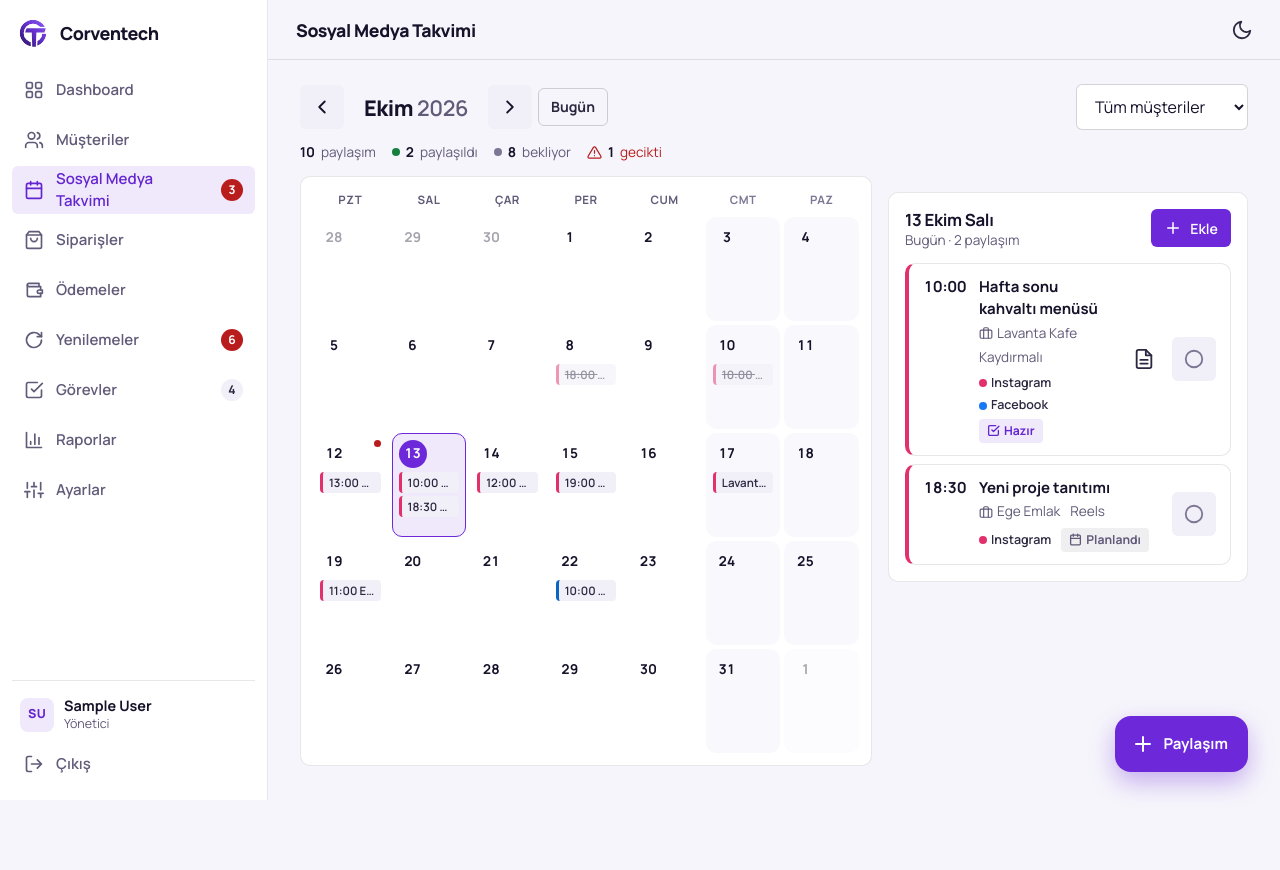
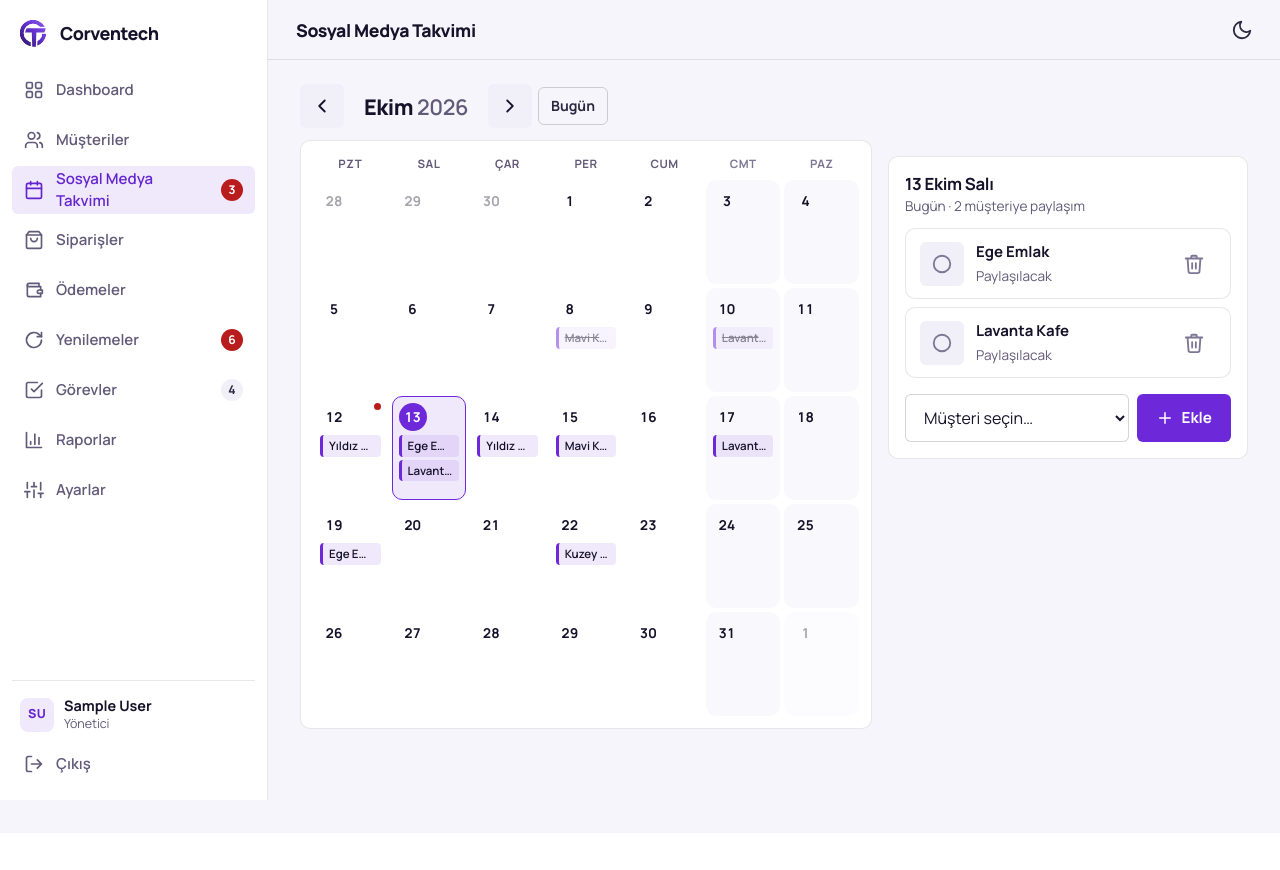
Before and after one commit to ArdaErenGuler/corventech-musteri-takip, a PHP site: page /takvim.php in a window 1280 px wide. After the commit the page ends 800 px from the top, so only its background shows below. Run offline with PHP 8.4, Linux system fonts and the light colour scheme; the visitor is signed in with stand-in values (Sample User, id 1); data comes from the database, SQL or seed files in the repository; some libraries are stand-ins or nearby versions.

Commit message:
Sosyal medya takvimi sadeleştirildi
- Güne yalnızca müşteri eklenir (gün panelinde seçim + Ekle)
- Platform, tür, saat, metin ve tekrar seçenekleri kaldırıldı; ayrı form sayfası yok
- Gün listesinde paylaşıldı işareti ve silme
- Aynı müşteri aynı güne iki kez eklenemez

Co-Authored-By: Claude Opus 5.5 <noreply@anthropic.com>

```diff
--- a/assets/css/app.css
+++ b/assets/css/app.css
@@ -513,7 +513,7 @@ details.table-toggle summary { cursor: pointer; color: var(--accent-text); font-
 .cal-day.has-late::after { content: ""; position: absolute; top: 6px; right: 6px; width: 7px; height: 7px; border-radius: 50%; background: var(--critical); }
 
 .cal-dots { display: flex; gap: 3px; flex-wrap: wrap; justify-content: center; max-width: 100%; }
-.cal-dots i { width: 7px; height: 7px; border-radius: 50%; }
+.cal-dots i { width: 7px; height: 7px; border-radius: 50%; background: var(--accent); }
 .cal-dots i.is-done { opacity: 0.35; }
 .cal-chips { display: none; }
 
@@ -525,8 +525,8 @@ details.table-toggle summary { cursor: pointer; color: var(--accent-text); font-
     .cal-chips { display: flex; flex-direction: column; gap: 3px; min-width: 0; }
     .cal-chip {
         display: block; padding: 2px 6px; border-radius: 4px;
-        border-left: 3px solid var(--pf);
-        background: var(--surface-2); color: var(--text);
+        border-left: 3px solid var(--accent);
+        background: var(--accent-subtle); color: var(--heading);
         font-size: 0.72rem; font-weight: 600; line-height: 1.5;
         white-space: nowrap; overflow: hidden; text-overflow: ellipsis;
     }
@@ -537,31 +537,11 @@ details.table-toggle summary { cursor: pointer; color: var(--accent-text); font-
 .cal-agenda { scroll-margin-top: 76px; }
 .cal-agenda .card-head { align-items: flex-start; }
 
-/* Paylaşım kartı */
-.post-item { border-left: 4px solid var(--pf); align-items: flex-start; }
+/* Gün listesi ve hızlı ekleme */
 .post-item .item-title { white-space: normal; }
-.post-time { display: flex; flex-direction: column; align-items: center; min-width: 44px; padding-top: 2px; line-height: 1.2; }
-.post-time b { font-size: 0.95rem; color: var(--heading); font-variant-numeric: tabular-nums; }
-.post-time small { font-size: 0.7rem; }
-.pf-row { align-items: center; margin-top: 6px; }
-.pf { display: inline-flex; align-items: center; gap: 5px; font-size: 0.78rem; font-weight: 600; color: var(--text); }
-.pf i { width: 8px; height: 8px; border-radius: 50%; display: inline-block; }
-.post-item .item-actions { align-self: center; }
-.icon-btn.is-copied { color: var(--good); }
-
-/* Platform seçimi */
-.pick-chips { display: flex; flex-wrap: wrap; gap: 8px; }
-.pick {
-    display: inline-flex; align-items: center; gap: 8px;
-    min-height: 42px; padding: 0 14px; border-radius: 8px;
-    border: 1px solid var(--line-strong); background: var(--bg-soft);
-    font-weight: 600; font-size: 0.9rem; cursor: pointer; user-select: none;
-}
-.pick input { position: absolute; opacity: 0; pointer-events: none; }
-.pick i { width: 10px; height: 10px; border-radius: 50%; background: var(--pf); }
-.pick:has(input:checked) { border-color: var(--pf); background: color-mix(in srgb, var(--pf) 12%, transparent); color: var(--heading); }
-.pick:has(input:checked)::after { content: "✓"; font-weight: 800; color: var(--pf); }
-.pick:has(input:focus-visible) { outline: 2px solid var(--accent); outline-offset: 2px; }
+.quick-add { display: flex; gap: 8px; }
+.quick-add select { flex: 1; min-width: 0; }
+.quick-add .btn { flex: none; }
 
 /* Bugünkü paylaşımlar şeridi */
 .today-banner {
--- a/assets/js/app.js
+++ b/assets/js/app.js
@@ -205,7 +205,6 @@
     /* ---------- Sosyal medya takvimi: güne dokununca o günün listesi ---------- */
     var calendar = $('[data-calendar]');
     if (calendar) {
-        var fab = $('.fab');
         calendar.addEventListener('click', function (e) {
             var day = e.target.closest('[data-day]');
             if (!day) return;
@@ -217,7 +216,6 @@
             day.classList.add('is-selected');
             day.setAttribute('aria-current', 'date');
             $$('[data-agenda]').forEach(function (a) { a.hidden = a !== agenda; });
-            if (fab) fab.href = 'paylasim-form.php?tarih=' + key;
             var url = new URL(location.href);
             url.searchParams.set('gun', key);
             history.replaceState(null, '', url);
@@ -226,20 +224,6 @@
             }
         });
     }
-
-    /* ---------- Metni kopyala ---------- */
-    document.addEventListener('click', function (e) {
-        var btn = e.target.closest('[data-copy]');
-        if (!btn) return;
-        e.preventDefault();
-        var text = btn.getAttribute('data-copy');
-        var done = function () {
-            btn.classList.add('is-copied');
-            btn.setAttribute('title', 'Kopyalandı');
-            setTimeout(function () { btn.classList.remove('is-copied'); btn.setAttribute('title', 'Metni kopyala'); }, 1500);
-        };
-        if (navigator.clipboard) navigator.clipboard.writeText(text).then(done).catch(function () {});
-    });
 
     /* ---------- Paylaşım bildirimi ----------
      * Uygulama açıldığında, o gün paylaşılacak gönderi varsa günde bir kez sistem bildirimi gösterir.
@@ -265,7 +249,7 @@
                 var late = rows.length - today;
                 var title = today ? 'Bugün ' + today + ' paylaşım var' : late + ' paylaşım gecikti';
                 var body = rows.slice(0, 4).map(function (r) {
-                    return (r.time ? r.time + ' · ' : '') + (r.customer ? r.customer + ' – ' : '') + r.title + (r.late ? ' (gecikti)' : '');
+                    return (r.customer || r.title) + (r.late ? ' (gecikti)' : '');
                 }).join('\n');
                 navigator.serviceWorker.ready.then(function (reg) {
                     reg.showNotification(title, {
--- a/includes/social.php
+++ b/includes/social.php
@@ -1,40 +1,16 @@
 <?php
 /**
- * Sosyal medya paylaşım takvimi: sabitler ve ortak bileşenler.
+ * Sosyal medya takvimi: güne müşteri eklenir, o gün gelince hatırlatılır.
+ * (posts tablosundaki platform/tür/saat alanları şimdilik kullanılmıyor.)
  */
-
-/** Platform adı ve tanıma rengi (yalnızca küçük işaretlerde kullanılır; metin her zaman nötr renkte) */
-const PLATFORMS = [
-    'instagram' => ['Instagram', '#e1306c'],
-    'facebook'  => ['Facebook', '#1877f2'],
-    'tiktok'    => ['TikTok', '#00b8b0'],
-    'linkedin'  => ['LinkedIn', '#0a66c2'],
-    'youtube'   => ['YouTube', '#e62117'],
-    'x'         => ['X', '#8a83a0'],
-];
-
-const POST_TYPES = [
-    'post'     => 'Gönderi',
-    'reels'    => 'Reels',
-    'story'    => 'Hikaye',
-    'carousel' => 'Kaydırmalı',
-    'video'    => 'Video',
-];
-
-const POST_STATUS = [
-    'planned'   => ['Planlandı', 'neutral', 'calendar'],
-    'ready'     => ['Hazır', 'accent', 'check-square'],
-    'published' => ['Paylaşıldı', 'good', 'check'],
-];
 
 const TR_WEEKDAYS = ['Pazartesi', 'Salı', 'Çarşamba', 'Perşembe', 'Cuma', 'Cumartesi', 'Pazar'];
 const TR_WEEKDAYS_SHORT = ['Pzt', 'Sal', 'Çar', 'Per', 'Cum', 'Cmt', 'Paz'];
 
 const POSTS_SELECT = "
-    SELECT p.*, COALESCE(NULLIF(c.company_name, ''), c.contact_name) AS customer_name, u.name AS assignee_name
+    SELECT p.*, COALESCE(NULLIF(c.company_name, ''), c.contact_name, p.title) AS customer_name
     FROM posts p
     LEFT JOIN customers c ON c.id = p.customer_id
-    LEFT JOIN users u ON u.id = p.assigned_to
 ";
 
 /** "20 Ekim Salı" */
@@ -44,76 +20,47 @@ function date_long_tr(string $date): string
     return (int) date('j', $ts) . ' ' . TR_MONTHS[(int) date('n', $ts)] . ' ' . TR_WEEKDAYS[(int) date('N', $ts) - 1];
 }
 
-function post_platforms(array $p): array
-{
-    return array_values(array_filter(explode(',', (string) $p['platforms']), fn($k) => isset(PLATFORMS[$k])));
-}
-
-function post_color(array $p): string
-{
-    $first = post_platforms($p)[0] ?? 'x';
-    return PLATFORMS[$first][1];
-}
-
-/** Paylaşım durumu; tarihi geçmiş ve paylaşılmamışsa "Gecikti" */
-function post_state_badge(array $p): string
-{
-    if ($p['status'] !== 'published' && $p['scheduled_date'] < today()) {
-        return badge('Gecikti', 'critical', 'alert');
-    }
-    [$label, $tone, $ic] = POST_STATUS[$p['status']];
-    return badge($label, $tone, $ic);
-}
-
-function platform_chips(array $p): string
-{
-    $out = '';
-    foreach (post_platforms($p) as $k) {
-        $out .= '<span class="pf"><i style="background:' . PLATFORMS[$k][1] . '"></i>' . e(PLATFORMS[$k][0]) . '</span>';
-    }
-    return $out;
-}
-
 /** Bugün ve gecikmiş, henüz paylaşılmamış gönderiler */
 function due_posts(): array
 {
-    return q_all(POSTS_SELECT . " WHERE p.status <> 'published' AND p.scheduled_date <= CURDATE() ORDER BY p.scheduled_date, p.scheduled_time IS NULL, p.scheduled_time");
+    return q_all(POSTS_SELECT . " WHERE p.status <> 'published' AND p.scheduled_date <= CURDATE() ORDER BY p.scheduled_date, customer_name");
 }
 
-/** Paylaşım kartı */
+/** Takvimdeki satır: müşteri adı, paylaşıldı işareti, sil */
 function post_item(array $p, bool $showDate = false): string
 {
     $done = $p['status'] === 'published';
+    $late = !$done && $p['scheduled_date'] < today();
     $return = $_SERVER['REQUEST_URI'] ?? 'takvim.php';
     ob_start(); ?>
-    <div class="item post-item<?= $done ? ' is-done' : '' ?>" style="--pf:<?= e(post_color($p)) ?>">
-        <div class="post-time">
-            <?php if ($showDate): ?><b><?= (int) date('j', strtotime($p['scheduled_date'])) ?></b><small><?= TR_MONTHS_SHORT[(int) date('n', strtotime($p['scheduled_date']))] ?></small>
-            <?php else: ?><b><?= $p['scheduled_time'] ? substr($p['scheduled_time'], 0, 5) : '—' ?></b><small><?= $p['scheduled_time'] ? '' : 'gün içi' ?></small><?php endif; ?>
-        </div>
-        <div class="item-main">
-            <a class="item-title stretched" href="paylasim-form.php?id=<?= (int) $p['id'] ?>"><?= e($p['title']) ?></a>
-            <div class="item-sub">
-                <?php if ($p['customer_name']): ?><span><?= icon('briefcase') ?><?= e($p['customer_name']) ?></span><?php endif; ?>
-                <span><?= e(POST_TYPES[$p['post_type']] ?? '') ?></span>
-                <?php if ($showDate && $p['scheduled_time']): ?><span><?= icon('clock') ?><?= substr($p['scheduled_time'], 0, 5) ?></span><?php endif; ?>
-            </div>
-            <div class="item-sub pf-row"><?= platform_chips($p) ?><?= post_state_badge($p) ?></div>
-        </div>
-        <div class="item-actions">
-            <?php if ($p['caption']): ?>
-                <button class="icon-btn" type="button" data-copy="<?= e($p['caption']) ?>" aria-label="Paylaşım metnini kopyala" title="Metni kopyala"><?= icon('note') ?></button>
-            <?php endif; ?>
-            <form method="post" action="takvim.php">
+    <div class="item post-item<?= $done ? ' is-done' : '' ?>">
+        <form method="post" action="takvim.php" class="item-actions">
             <?= csrf_field() ?>
             <input type="hidden" name="action" value="toggle">
             <input type="hidden" name="id" value="<?= (int) $p['id'] ?>">
             <input type="hidden" name="return" value="<?= e($return) ?>">
-                <button class="icon-btn soft" type="submit" aria-label="<?= $done ? 'Paylaşılmadı olarak işaretle' : 'Paylaşıldı olarak işaretle' ?>" title="<?= $done ? 'Geri al' : 'Paylaşıldı' ?>">
+            <button class="icon-btn soft" type="submit" aria-label="<?= $done ? 'Geri al' : 'Paylaşıldı olarak işaretle' ?>" title="<?= $done ? 'Geri al' : 'Paylaşıldı' ?>">
                 <?= icon($done ? 'check' : 'circle', $done ? 'text-good' : 'dim') ?>
             </button>
         </form>
+        <div class="item-main">
+            <?php if ($p['customer_id']): ?>
+                <a class="item-title" href="musteri.php?id=<?= (int) $p['customer_id'] ?>"><?= e($p['customer_name']) ?></a>
+            <?php else: ?>
+                <span class="item-title"><?= e($p['customer_name']) ?></span>
+            <?php endif; ?>
+            <div class="item-sub">
+                <?php if ($showDate): ?><span class="<?= $late ? 'text-critical' : '' ?>"><?= icon('calendar') ?><?= e(date_long_tr($p['scheduled_date'])) ?></span><?php endif; ?>
+                <?php if ($done): ?><span class="text-good">Paylaşıldı</span><?php elseif ($late): ?><span class="text-critical">Gecikti</span><?php else: ?><span>Paylaşılacak</span><?php endif; ?>
             </div>
+        </div>
+        <form method="post" action="takvim.php" class="item-actions" data-confirm="Bu paylaşım takvimden silinsin mi?">
+            <?= csrf_field() ?>
+            <input type="hidden" name="action" value="delete">
+            <input type="hidden" name="id" value="<?= (int) $p['id'] ?>">
+            <input type="hidden" name="return" value="<?= e($return) ?>">
+            <button class="icon-btn" type="submit" aria-label="Sil"><?= icon('trash', 'dim') ?></button>
+        </form>
     </div>
     <?php return ob_get_clean();
 }
--- a/takvim.php
+++ b/takvim.php
@@ -1,17 +1,33 @@
 <?php
 require __DIR__ . '/includes/bootstrap.php';
-require_login();
+$user = require_login();
 
-// Paylaşıldı / geri al
 if (is_post()) {
     verify_csrf();
-    if (input('action') === 'toggle') {
-        $p = q_one('SELECT id, status FROM posts WHERE id = ?', [input_int('id') ?? 0]);
-        if ($p) {
-            $done = $p['status'] !== 'published';
-            q('UPDATE posts SET status = ?, published_at = ? WHERE id = ?', [$done ? 'published' : 'planned', $done ? date('Y-m-d H:i:s') : null, $p['id']]);
-            flash('success', $done ? 'Paylaşıldı olarak işaretlendi.' : 'Paylaşım yeniden planlandı.');
+    $action = input('action');
+
+    if ($action === 'add') {
+        $customerId = input_int('customer_id');
+        $date = input_date('date');
+        if (!$customerId || !$date || !q_val('SELECT id FROM customers WHERE id = ?', [$customerId])) {
+            flash('error', 'Müşteri seçin.');
+        } elseif (q_val('SELECT id FROM posts WHERE customer_id = ? AND scheduled_date = ?', [$customerId, $date])) {
+            flash('error', 'Bu müşteri o güne zaten ekli.');
+        } else {
+            q("INSERT INTO posts (customer_id, title, scheduled_date, created_by) VALUES (?, 'Paylaşım', ?, ?)", [$customerId, $date, $user['id']]);
+            flash('success', 'Takvime eklendi.');
         }
+        redirect('takvim.php?ay=' . substr((string) $date, 0, 7) . '&gun=' . $date);
+    }
+
+    $p = q_one('SELECT id, status FROM posts WHERE id = ?', [input_int('id') ?? 0]);
+    if ($p && $action === 'toggle') {
+        $done = $p['status'] !== 'published';
+        q('UPDATE posts SET status = ?, published_at = ? WHERE id = ?', [$done ? 'published' : 'planned', $done ? date('Y-m-d H:i:s') : null, $p['id']]);
+        flash('success', $done ? 'Paylaşıldı olarak işaretlendi.' : 'Geri alındı.');
+    } elseif ($p && $action === 'delete') {
+        q('DELETE FROM posts WHERE id = ?', [$p['id']]);
+        flash('success', 'Takvimden silindi.');
     }
     redirect(safe_return(input('return'), 'takvim.php'));
 }
@@ -21,60 +37,29 @@ $month = DateTimeImmutable::createFromFormat('!Y-m', input('ay')) ?: new DateTim
 $monthStart = $month->format('Y-m-01');
 $monthEnd = $month->format('Y-m-t');
 $selected = input_date('gun') ?? (today() >= $monthStart && today() <= $monthEnd ? today() : $monthStart);
-$customerFilter = input_int('musteri');
 
-// Takvim ızgarası: ayın ilk gününün haftasının pazartesisinden, son gününün haftasının pazarına
+// Izgara: ayın ilk haftasının pazartesisinden son haftasının pazarına
 $gridStart = (new DateTimeImmutable($monthStart))->modify('-' . ((int) date('N', strtotime($monthStart)) - 1) . ' days');
 $gridEnd = (new DateTimeImmutable($monthEnd))->modify('+' . (7 - (int) date('N', strtotime($monthEnd))) . ' days');
 
-$where = 'p.scheduled_date BETWEEN ? AND ?';
-$params = [$gridStart->format('Y-m-d'), $gridEnd->format('Y-m-d')];
-if ($customerFilter) {
-    $where .= ' AND p.customer_id = ?';
-    $params[] = $customerFilter;
-}
 $byDay = [];
-foreach (q_all(POSTS_SELECT . " WHERE $where ORDER BY p.scheduled_date, p.scheduled_time IS NULL, p.scheduled_time, p.id", $params) as $p) {
+foreach (q_all(POSTS_SELECT . ' WHERE p.scheduled_date BETWEEN ? AND ? ORDER BY customer_name', [$gridStart->format('Y-m-d'), $gridEnd->format('Y-m-d')]) as $p) {
     $byDay[$p['scheduled_date']][] = $p;
 }
 
-// Ay özeti
-$monthPosts = array_merge(...array_values(array_filter($byDay, fn($k) => $k >= $monthStart && $k <= $monthEnd, ARRAY_FILTER_USE_KEY)) ?: [[]]);
-$published = count(array_filter($monthPosts, fn($p) => $p['status'] === 'published'));
-$overdue = count(array_filter($monthPosts, fn($p) => $p['status'] !== 'published' && $p['scheduled_date'] < today()));
-
+$customers = q_all("SELECT id, company_name, contact_name FROM customers WHERE status <> 'passive' ORDER BY COALESCE(NULLIF(company_name, ''), contact_name)");
 $prev = $month->modify('-1 month')->format('Y-m');
 $next = $month->modify('+1 month')->format('Y-m');
-$customers = q_all("SELECT id, company_name, contact_name FROM customers WHERE status <> 'passive' ORDER BY COALESCE(NULLIF(company_name, ''), contact_name)");
-$q = fn(array $extra) => 'takvim.php?' . http_build_query(array_filter(['ay' => $month->format('Y-m'), 'musteri' => $customerFilter] + $extra));
 
-layout_start('Sosyal Medya Takvimi', 'calendar', [
-    'fab' => ['href' => 'paylasim-form.php?tarih=' . $selected, 'label' => 'Paylaşım'],
-]);
+layout_start('Sosyal Medya Takvimi', 'calendar', ['fab' => false]);
 ?>
 <div class="cal-toolbar">
     <div class="cal-nav">
-        <a class="icon-btn soft" href="<?= e($q(['ay' => $prev])) ?>" aria-label="Önceki ay"><?= icon('chevron-left') ?></a>
+        <a class="icon-btn soft" href="takvim.php?ay=<?= $prev ?>" aria-label="Önceki ay"><?= icon('chevron-left') ?></a>
         <h2 class="cal-title"><?= TR_MONTHS[(int) $month->format('n')] ?> <span><?= $month->format('Y') ?></span></h2>
-        <a class="icon-btn soft" href="<?= e($q(['ay' => $next])) ?>" aria-label="Sonraki ay"><?= icon('chevron-right') ?></a>
-        <a class="btn sm ghost" href="<?= e($q(['ay' => date('Y-m'), 'gun' => today()])) ?>">Bugün</a>
+        <a class="icon-btn soft" href="takvim.php?ay=<?= $next ?>" aria-label="Sonraki ay"><?= icon('chevron-right') ?></a>
+        <a class="btn sm ghost" href="takvim.php?ay=<?= date('Y-m') ?>&gun=<?= today() ?>">Bugün</a>
     </div>
-    <form method="get" class="cal-filter">
-        <input type="hidden" name="ay" value="<?= e($month->format('Y-m')) ?>">
-        <select name="musteri" data-autosubmit aria-label="Müşteriye göre filtrele">
-            <option value="">Tüm müşteriler</option>
-            <?php foreach ($customers as $c): ?>
-                <option value="<?= (int) $c['id'] ?>"<?= $customerFilter === (int) $c['id'] ? ' selected' : '' ?>><?= e(customer_display_name($c)) ?></option>
-            <?php endforeach; ?>
-        </select>
-    </form>
-</div>
-
-<div class="cal-summary">
-    <span><b><?= count($monthPosts) ?></b> paylaşım</span>
-    <span><i class="dot tone-good-bg"></i><b><?= $published ?></b> paylaşıldı</span>
-    <span><i class="dot"></i><b><?= count($monthPosts) - $published ?></b> bekliyor</span>
-    <?php if ($overdue): ?><span class="text-critical"><?= icon('alert') ?><b><?= $overdue ?></b> gecikti</span><?php endif; ?>
     <button class="btn sm soft" type="button" data-enable-notifications hidden><?= icon('alert') ?>Bildirimleri aç</button>
 </div>
 
@@ -87,23 +72,22 @@ layout_start('Sosyal Medya Takvimi', 'calendar', [
             <?php for ($d = $gridStart; $d <= $gridEnd; $d = $d->modify('+1 day')):
                 $key = $d->format('Y-m-d');
                 $posts = $byDay[$key] ?? [];
-                $late = array_filter($posts, fn($p) => $p['status'] !== 'published' && $key < today());
                 $cls = ['cal-day'];
                 if ($key < $monthStart || $key > $monthEnd) $cls[] = 'is-out';
                 if ($key === today()) $cls[] = 'is-today';
                 if ($key === $selected) $cls[] = 'is-selected';
                 if ((int) $d->format('N') >= 6) $cls[] = 'is-weekend';
-                if ($late) $cls[] = 'has-late';
-                $label = date_long_tr($key) . ($posts ? ', ' . count($posts) . ' paylaşım' : ''); ?>
-                <a class="<?= implode(' ', $cls) ?>" href="<?= e($q(['ay' => $d->format('Y-m'), 'gun' => $key])) ?>" data-day="<?= $key ?>" aria-label="<?= e($label) ?>"<?= $key === $selected ? ' aria-current="date"' : '' ?>>
+                if (array_filter($posts, fn($p) => $p['status'] !== 'published' && $key < today())) $cls[] = 'has-late'; ?>
+                <a class="<?= implode(' ', $cls) ?>" href="takvim.php?ay=<?= $d->format('Y-m') ?>&gun=<?= $key ?>" data-day="<?= $key ?>"
+                   aria-label="<?= e(date_long_tr($key) . ($posts ? ', ' . count($posts) . ' müşteri' : '')) ?>"<?= $key === $selected ? ' aria-current="date"' : '' ?>>
                     <span class="cal-num"><?= (int) $d->format('j') ?></span>
                     <?php if ($posts): ?>
                         <span class="cal-dots" aria-hidden="true">
-                            <?php foreach (array_slice($posts, 0, 4) as $p): ?><i class="<?= $p['status'] === 'published' ? 'is-done' : '' ?>" style="background:<?= e(post_color($p)) ?>"></i><?php endforeach; ?>
+                            <?php foreach (array_slice($posts, 0, 4) as $p): ?><i class="<?= $p['status'] === 'published' ? 'is-done' : '' ?>"></i><?php endforeach; ?>
                         </span>
                         <span class="cal-chips" aria-hidden="true">
                             <?php foreach (array_slice($posts, 0, 3) as $p): ?>
-                                <span class="cal-chip<?= $p['status'] === 'published' ? ' is-done' : '' ?>" style="--pf:<?= e(post_color($p)) ?>"><?= $p['scheduled_time'] ? substr($p['scheduled_time'], 0, 5) . ' ' : '' ?><?= e($p['customer_name'] ?: $p['title']) ?></span>
+                                <span class="cal-chip<?= $p['status'] === 'published' ? ' is-done' : '' ?>"><?= e($p['customer_name']) ?></span>
                             <?php endforeach; ?>
                             <?php if (count($posts) > 3): ?><span class="cal-more">+<?= count($posts) - 3 ?> daha</span><?php endif; ?>
                         </span>
@@ -118,18 +102,25 @@ layout_start('Sosyal Medya Takvimi', 'calendar', [
             $key = $d->format('Y-m-d');
             $posts = $byDay[$key] ?? []; ?>
             <section class="cal-agenda card" data-agenda="<?= $key ?>"<?= $key === $selected ? '' : ' hidden' ?>>
-                <div class="card-head">
-                    <div>
-                        <h2><?= e(date_long_tr($key)) ?></h2>
-                        <p class="muted small mt-0" style="margin:2px 0 0"><?= $key === today() ? 'Bugün · ' : '' ?><?= $posts ? count($posts) . ' paylaşım' : 'Paylaşım yok' ?></p>
-                    </div>
-                    <a class="btn sm" href="paylasim-form.php?tarih=<?= $key ?><?= $customerFilter ? '&musteri=' . $customerFilter : '' ?>"><?= icon('plus') ?>Ekle</a>
-                </div>
+                <h2><?= e(date_long_tr($key)) ?></h2>
+                <p class="muted small" style="margin:2px 0 12px"><?= $key === today() ? 'Bugün · ' : '' ?><?= $posts ? count($posts) . ' müşteriye paylaşım' : 'Paylaşım yok' ?></p>
+
                 <?php if ($posts): ?>
-                    <div class="list"><?php foreach ($posts as $p) echo post_item($p); ?></div>
-                <?php else: ?>
-                    <div class="empty"><p>Bu güne planlanmış paylaşım yok.</p></div>
+                    <div class="list mb"><?php foreach ($posts as $p) echo post_item($p); ?></div>
                 <?php endif; ?>
+
+                <form method="post" class="quick-add">
+                    <?= csrf_field() ?>
+                    <input type="hidden" name="action" value="add">
+                    <input type="hidden" name="date" value="<?= $key ?>">
+                    <select name="customer_id" required aria-label="Müşteri seçin">
+                        <option value="">Müşteri seçin…</option>
+                        <?php foreach ($customers as $c): ?>
+                            <option value="<?= (int) $c['id'] ?>"><?= e(customer_display_name($c)) ?></option>
+                        <?php endforeach; ?>
+                    </select>
+                    <button class="btn" type="submit"><?= icon('plus') ?>Ekle</button>
+                </form>
             </section>
         <?php endfor; ?>
     </div>
```
Also changed, not shown: paylasim-form.php (deleted, +0 -184 lines), README.md. Lines whose indentation alone changed are shown as unchanged.
